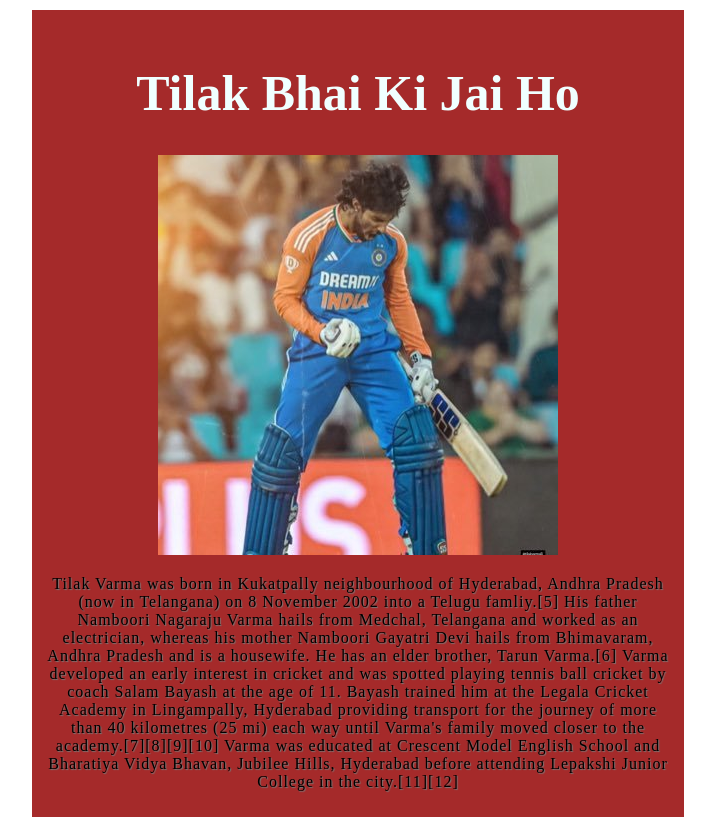
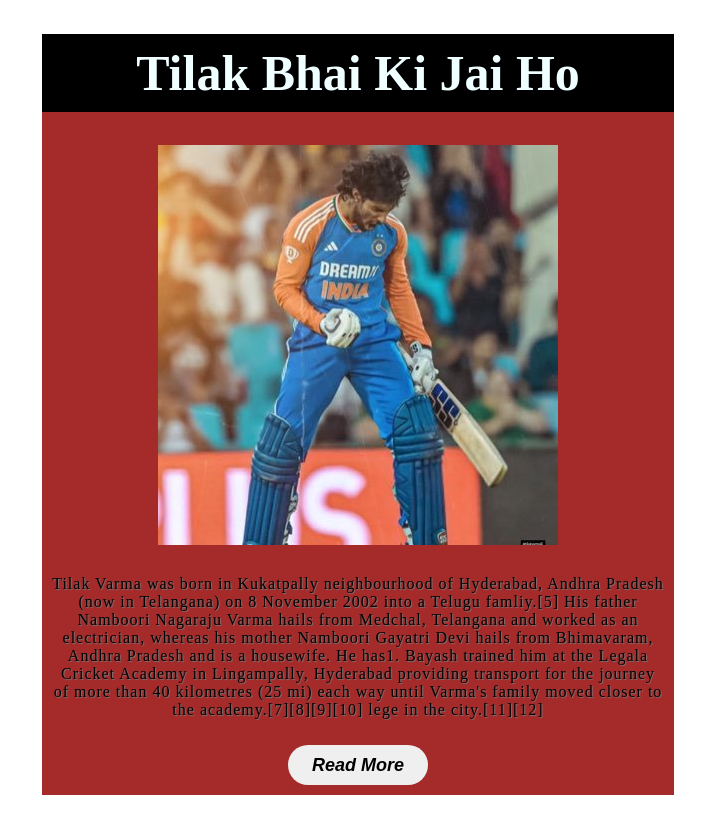
Before and after one commit to harshc287/react-practice, a React (Vite) app: page / in a window 1280 px wide. Shown: the whole page, without its empty margins (282-997 px from the left). After the commit the page ends 805 px from the top, so only its background shows below. Built offline with nearby package versions, Linux system fonts and the light colour scheme.

Commit message:
trabutePageTilakVerma

```diff
--- a/src/App.css
+++ b/src/App.css
@@ -4,15 +4,41 @@
  width: 50%;
  margin: 10px auto;
  background-color: brown;
- padding: 10px;
+
+
 }
 .heading{
   text-align: center;
-  padding-top: 10px;
+  padding: 10px;
   font-size: 50px;
   color: azure;
+  background-color:black;
+  width: auto;
+
 }
+
 .para{
   letter-spacing: 1px;
   text-shadow: 1px 1px 1px rgb(122, 119, 119);
+  padding: 10px;
 }
+.readBtn{
+  width: 140px;
+  height: 40px;
+  font-style: italic;
+  font-weight: bold;
+  font-size: 18px;
+  margin-bottom: 10px;
+  border-radius: 30px;
+  border: none;
+}
+.readBtn:hover{
+  background-color: rgb(173, 173, 173);
+
+}
+img{
+  transition: transform 0.3s ease;
+}
+img:hover{
+  transform: scale(1.1);
+}
--- a/src/App.jsx
+++ b/src/App.jsx
@@ -10,9 +10,9 @@ function App() {
       <div className='mainDiv'>
         <h1 className='heading'>Tilak Bhai Ki Jai Ho</h1>
         <img src={tilakImg} alt="tilak" />
-        <p className='para'>Tilak Varma was born in Kukatpally neighbourhood of Hyderabad, Andhra Pradesh (now in Telangana) on 8 November 2002 into a Telugu famliy.[5] His father Namboori Nagaraju Varma hails from Medchal, Telangana and worked as an electrician, whereas his mother Namboori Gayatri Devi hails from Bhimavaram, Andhra Pradesh and is a housewife. He has an elder brother, Tarun Varma.[6]
-Varma developed an early interest in cricket and was spotted playing tennis ball cricket by coach Salam Bayash at the age of 11. Bayash trained him at the Legala Cricket Academy in Lingampally, Hyderabad providing transport for the journey of more than 40 kilometres (25 mi) each way until Varma's family moved closer to the academy.[7][8][9][10]
-Varma was educated at Crescent Model English School and Bharatiya Vidya Bhavan, Jubilee Hills, Hyderabad before attending Lepakshi Junior College in the city.[11][12]</p>
+        <p className='para'>Tilak Varma was born in Kukatpally neighbourhood of Hyderabad, Andhra Pradesh (now in Telangana) on 8 November 2002 into a Telugu famliy.[5] His father Namboori Nagaraju Varma hails from Medchal, Telangana and worked as an electrician, whereas his mother Namboori Gayatri Devi hails from Bhimavaram, Andhra Pradesh and is a housewife. He has1. Bayash trained him at the Legala Cricket Academy in Lingampally, Hyderabad providing transport for the journey of more than 40 kilometres (25 mi) each way until Varma's family moved closer to the academy.[7][8][9][10]
+lege in the city.[11][12]</p>
+    <button className='readBtn' onClick={()=> window.open("https://en.wikipedia.org/wiki/Tilak_Varma")}>Read More</button>
       </div>
     </>
   )
```
